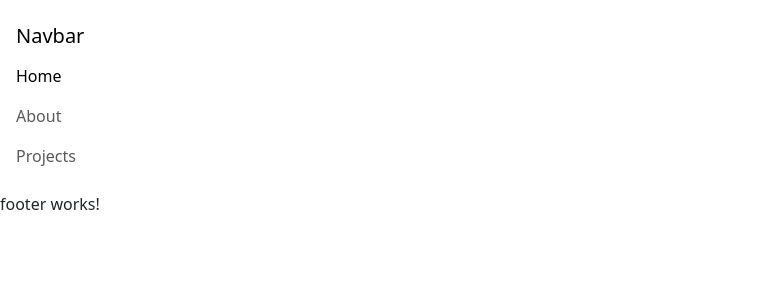
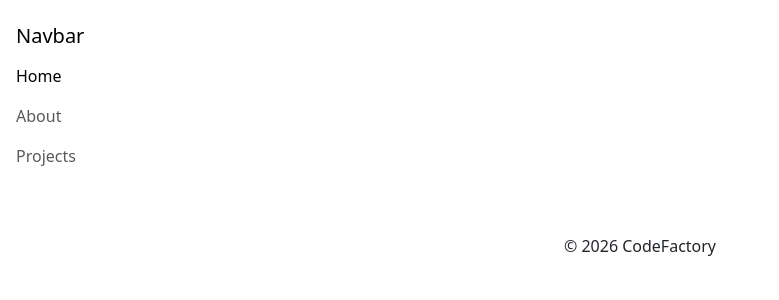
Before and after one commit to alisterlu-creator/My_Portfolio, an Angular app: page / in a window 1280 px wide. Shown: the top 300 px of the page, without its empty margins (0-779 px from the left). Built offline with nearby package versions, Linux system fonts and the light colour scheme.

Commit message:
creates footer

```diff
--- a/src/app/footer/footer.css
+++ b/src/app/footer/footer.css
@@ -0,0 +1,38 @@
+footer {
+    padding: 10px 0;
+    text-align: center;
+    background-color: white;
+}
+
+footer .footer-container{
+    display: flex;
+    flex-direction: column;
+    align-items: center;
+}
+
+footer ul {
+    margin-bottom: 32px;
+    flex-wrap: wrap;
+    justify-content: center;
+    list-style: none;
+    gap: 5px;
+}
+
+footer li {
+    padding: 0 15px;
+}
+
+footer a {
+    font-size: 16px;
+    font-weight: 400;
+    color: black;
+}
+
+footer i {
+    cursor: pointer;
+    font-size: 30px;
+}
+
+footer p {
+    text-align: center;
+}
--- a/src/app/footer/footer.html
+++ b/src/app/footer/footer.html
@@ -1 +1,21 @@
-<p>footer works!</p>
+<footer class="footer">
+  <section class="footer-container">
+    <ul class="d-flex flex-row">
+      <!-- Icons-->
+      <li>
+        <i class="fa-brands fa-angular"></i>
+      </li>
+      <li>
+        <i class="fa-brands fa-bootstrap"></i>
+      </li>
+      <li>
+        <i class="fa-brands fa-git"></i>
+      </li>
+      <li>
+        <i class="fa-brands fa-html5"></i>
+      </li>
+    </ul>
+    <!-- Copyright-->
+    <p>&copy; 2026 CodeFactory</p>
+  </section>
+</footer>
```
